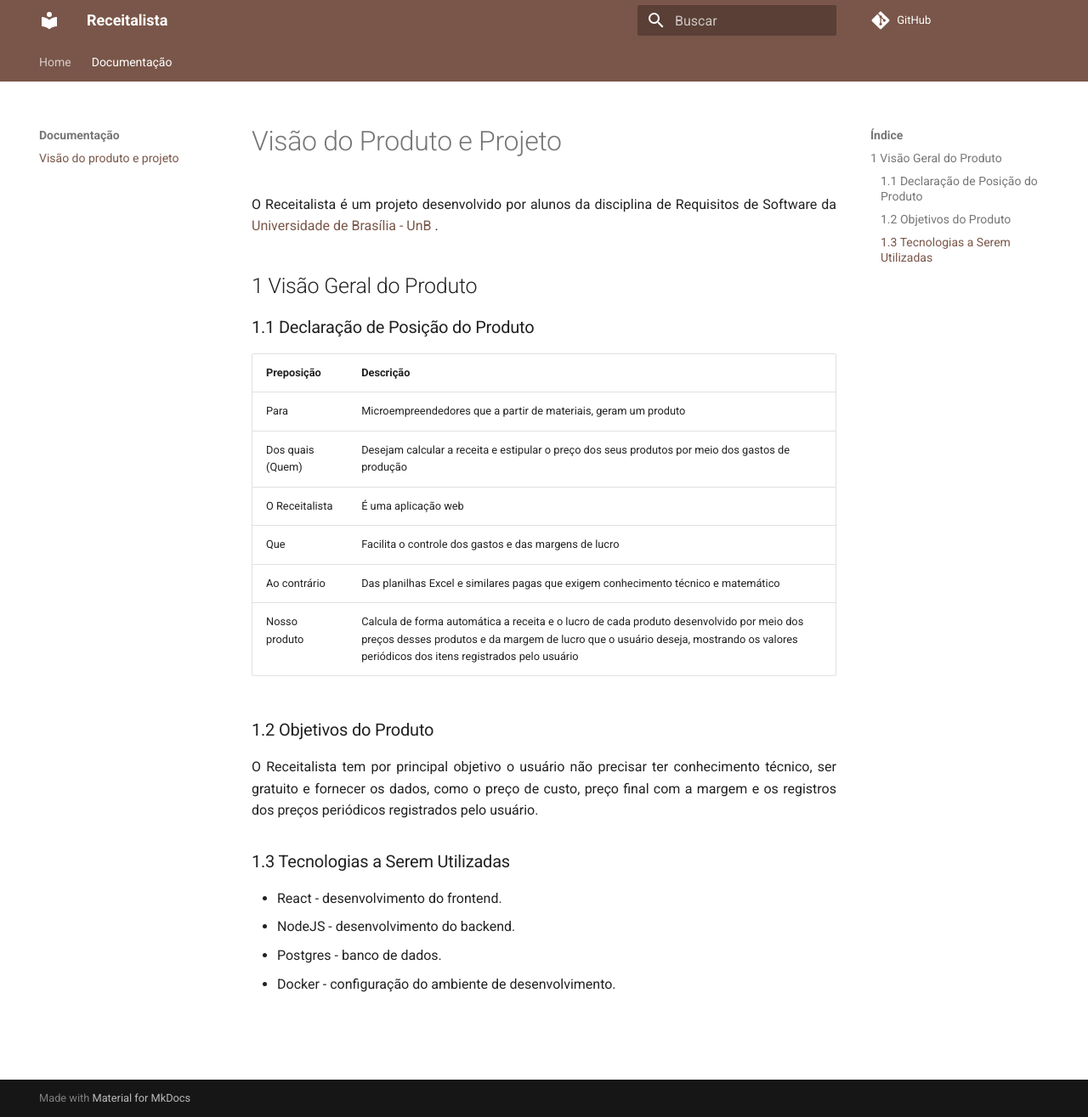
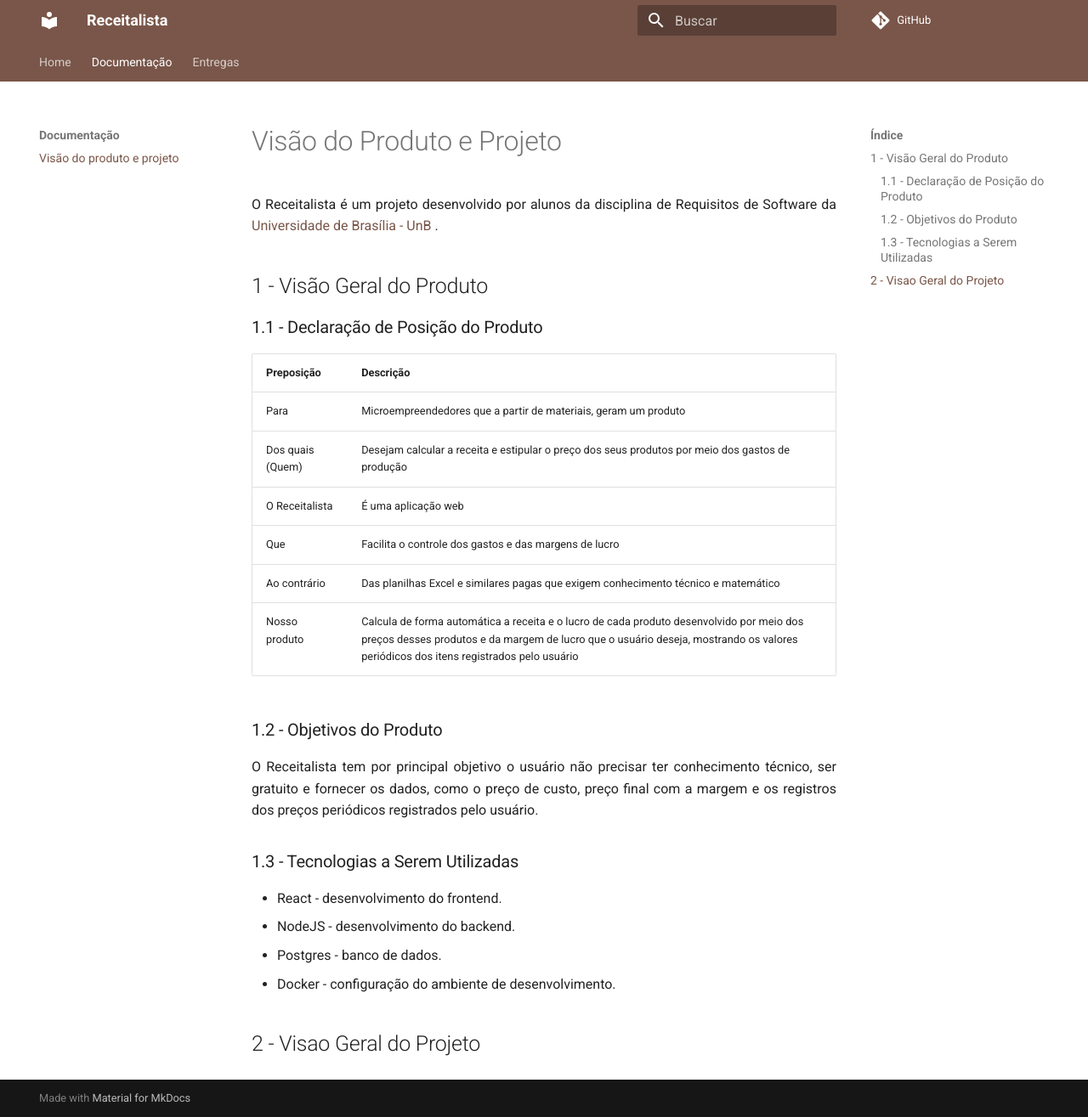
Before and after one commit to mdsreq-fga-unb/2022.2-Receitalista, an MkDocs documentation site: the page built from docs/documentacao/visao-produto.md, in a window 1280 px wide and 1315 px high. Shown: the whole window at 85% size. Built offline with MkDocs 1.6.1 and Material for MkDocs 9.7.7, drawn with Linux system fonts in a browser that asks for light colours; comment, search, counter and statistics services are not loaded.

Commit message:
reoganização do projeto

```diff
--- a/docs/produto.md
+++ b/docs/documentacao/visao-produto.md
@@ -4,9 +4,9 @@
 O Receitalista é um projeto desenvolvido por alunos da disciplina de Requisitos de Software da <a href="https://www.unb.br/" target="_blank"> Universidade de Brasília - UnB </a>.
 </p>
 
-## 1 Visão Geral do Produto
+## 1 - Visão Geral do Produto
 
-### 1.1 Declaração de Posição do Produto
+### 1.1 - Declaração de Posição do Produto
 
 | Preposição | Descrição |
 |--|--|
@@ -17,16 +17,16 @@ O Receitalista é um projeto desenvolvido por alunos da disciplina de Requisitos
 | Ao contrário | Das planilhas Excel e similares pagas que exigem conhecimento técnico e matemático |
 | Nosso produto | Calcula de forma automática a receita e o lucro de cada produto desenvolvido por meio dos preços desses produtos e da margem de lucro que o usuário deseja, mostrando os valores periódicos dos itens registrados pelo usuário |
 
-### 1.2 Objetivos do Produto
+### 1.2 - Objetivos do Produto
 
 <p align="justify">
     O Receitalista tem por principal objetivo o usuário não precisar ter conhecimento técnico, ser gratuito e fornecer os dados, como o preço de custo, preço final com a margem e os registros dos preços periódicos registrados pelo usuário.
 </p>
 
-### 1.3 Tecnologias a Serem Utilizadas
+### 1.3 - Tecnologias a Serem Utilizadas
 - React - desenvolvimento do frontend.
 - NodeJS - desenvolvimento do backend.
 - Postgres - banco de dados.
 - Docker - configuração do ambiente de desenvolvimento.
 
-<!-- ## 2 Visao Geral do Projeto -->
+## 2 - Visao Geral do Projeto
--- a/mkdocs.yml
+++ b/mkdocs.yml
@@ -13,6 +13,7 @@ theme:
         accent: cyan
 
 nav:
-  - Home: index.md
+  - Home: home/index.md
   - Documentação:
-    - Visão do produto e projeto: produto.md
+    - Visão do produto e projeto: documentacao/visao-produto.md
+  - Entregas: entregas/entregas.md
```
Also changed, not shown: docs/entregas/entregas.md (added, +5 -0 lines), docs/home/index.md (renamed from docs/index.md).
